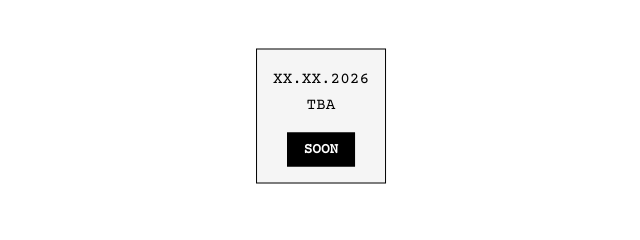
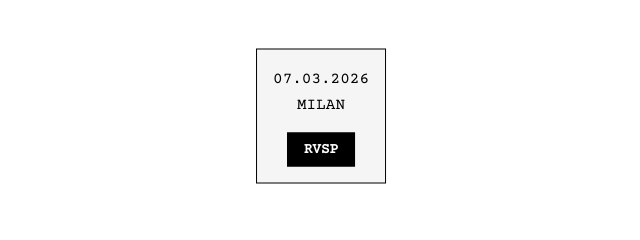
Before and after one commit to erluchetto/QUERCIA, a website: page index.html in a window 1280 px wide. Shown: the part 444-684 px from the top of the page, 319-959 px from the left. Drawn offline with nearby package versions, Linux system fonts and the light colour scheme; a web font is replaced by a local one.

Commit message:
Update index.html

```diff
--- a/index.html
+++ b/index.html
@@ -136,6 +136,7 @@
   </style>
 </head>
 <body>
+
   <div class="logo-container" id="logo-container">
     <img src="logo.png" alt="QUERCIA Logo" class="logo" id="logo">
   </div>
@@ -152,22 +153,25 @@
 
   <!-- EVENT BOX -->
   <div class="event-box">
-    <p class="event-date">XX.XX.2026</p>
-    <p class="event-location">TBA</p>
+    <p class="event-date">07.03.2026</p>
+    <p class="event-location">MILAN</p>
     <div style="height: 15px;"></div>
-    <span
+    <a
+      href="https://xceed.me/en/milano/event/quercia-apophis/221109/channel/quercia-music-1"
+      target="_blank"
       style="
         display: inline-block;
         padding: 0.5rem 1rem;
         border: 1px solid #000;
         background: #000;
         color: #fff;
+        text-decoration: none;
         font-family: 'Courier Prime', monospace;
         font-size: 0.9rem;
         font-weight: bold;
-        cursor: default;
+        cursor: pointer;
       "
-    >SOON</span>
+    >RVSP</a>
   </div>
 
   <div style="height: 15px;"></div>
@@ -177,6 +181,7 @@
   <script>
     const container = document.getElementById('logo-container');
     let isDragging=false,startX=0,startY=0,origX=0,origY=0;
+
     container.addEventListener('pointerdown',e=>{
       e.preventDefault();
       isDragging=true;
@@ -188,6 +193,7 @@
       origY=r.top+r.height/2;
       container.style.cursor='grabbing';
     });
+
     container.addEventListener('pointermove',e=>{
       if(!isDragging)return;
       const dx=e.clientX-startX,dy=e.clientY-startY;
@@ -195,6 +201,7 @@
       container.style.top=origY+dy+'px';
       container.style.transform='translate(-50%,-50%)';
     });
+
     container.addEventListener('pointerup',e=>{
       isDragging=false;
       container.releasePointerCapture(e.pointerId);
@@ -203,16 +210,19 @@
 
     const menuToggle=document.getElementById('menu-toggle');
     const dropdown=document.getElementById('menu-dropdown');
+
     menuToggle.addEventListener('click',e=>{
       e.stopPropagation();
       const open=dropdown.style.display==='block';
       dropdown.style.display=open?'none':'block';
       menuToggle.classList.toggle('open',!open);
     });
+
     document.addEventListener('click',()=>{
       dropdown.style.display='none';
       menuToggle.classList.remove('open');
     });
   </script>
+
 </body>
 </html>
```
